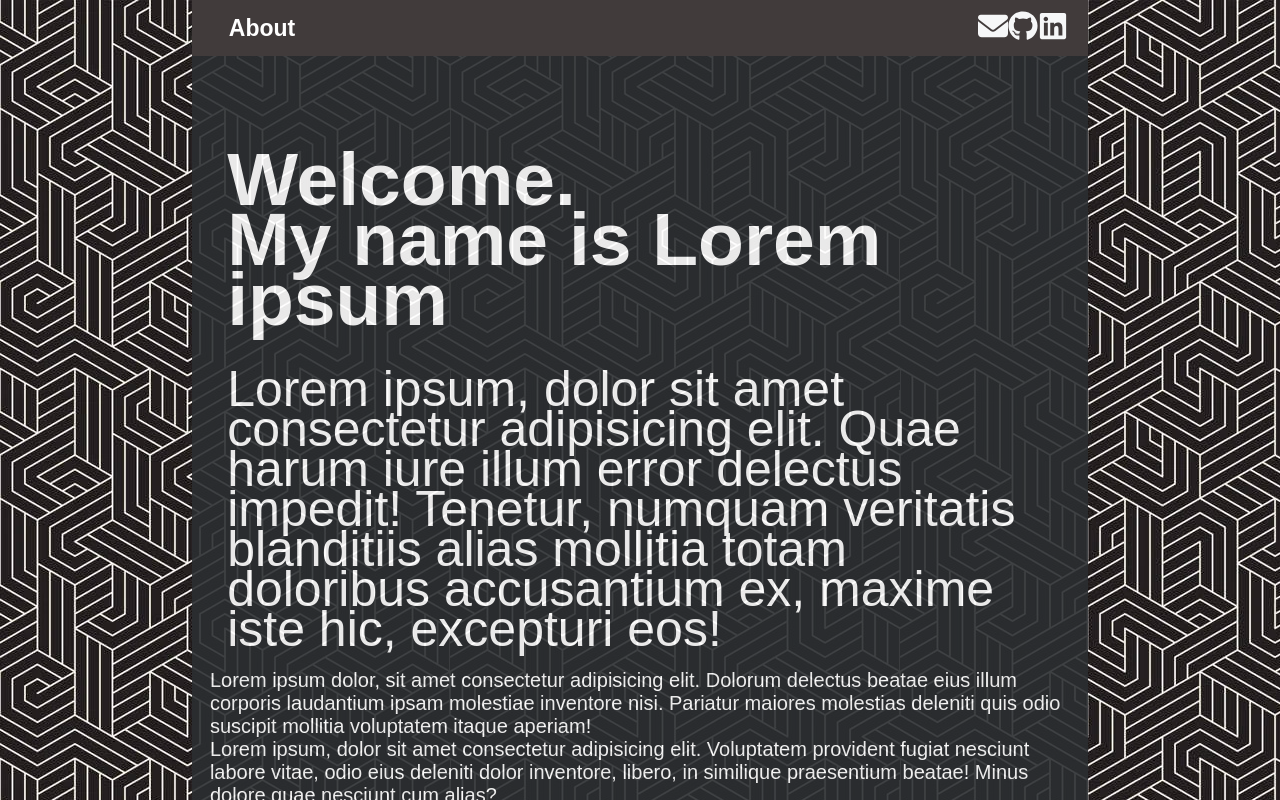
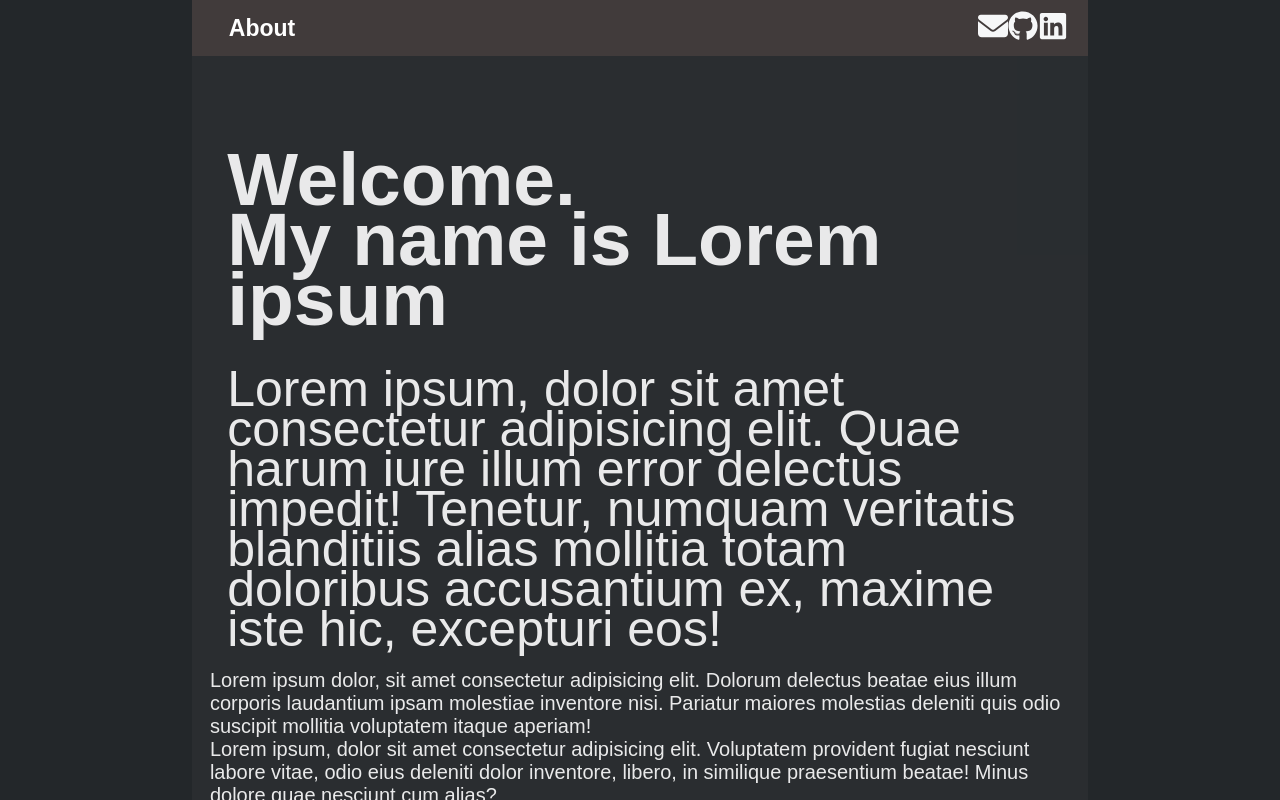
Before and after one commit to skorobahatko/portfolio, a React (Create React App) app: page / in a window 1280 px wide. Shown: the top 800 px of the page. Built offline with nearby package versions, Linux system fonts and the light colour scheme; a web font is replaced by a local one.

Commit message:
temp changed background image to static color

```diff
--- a/src/components/body/styles.scss
+++ b/src/components/body/styles.scss
@@ -3,9 +3,10 @@
   display: flex;
   flex-wrap: wrap;
   justify-content: center;
-  background-image: url('../../../public/image.png');
   background-color: #23272a;
 }
+
+// background-image: url('../../../public/image.png');
 
 .center-container {
   background-color: #2b2e31;
```
